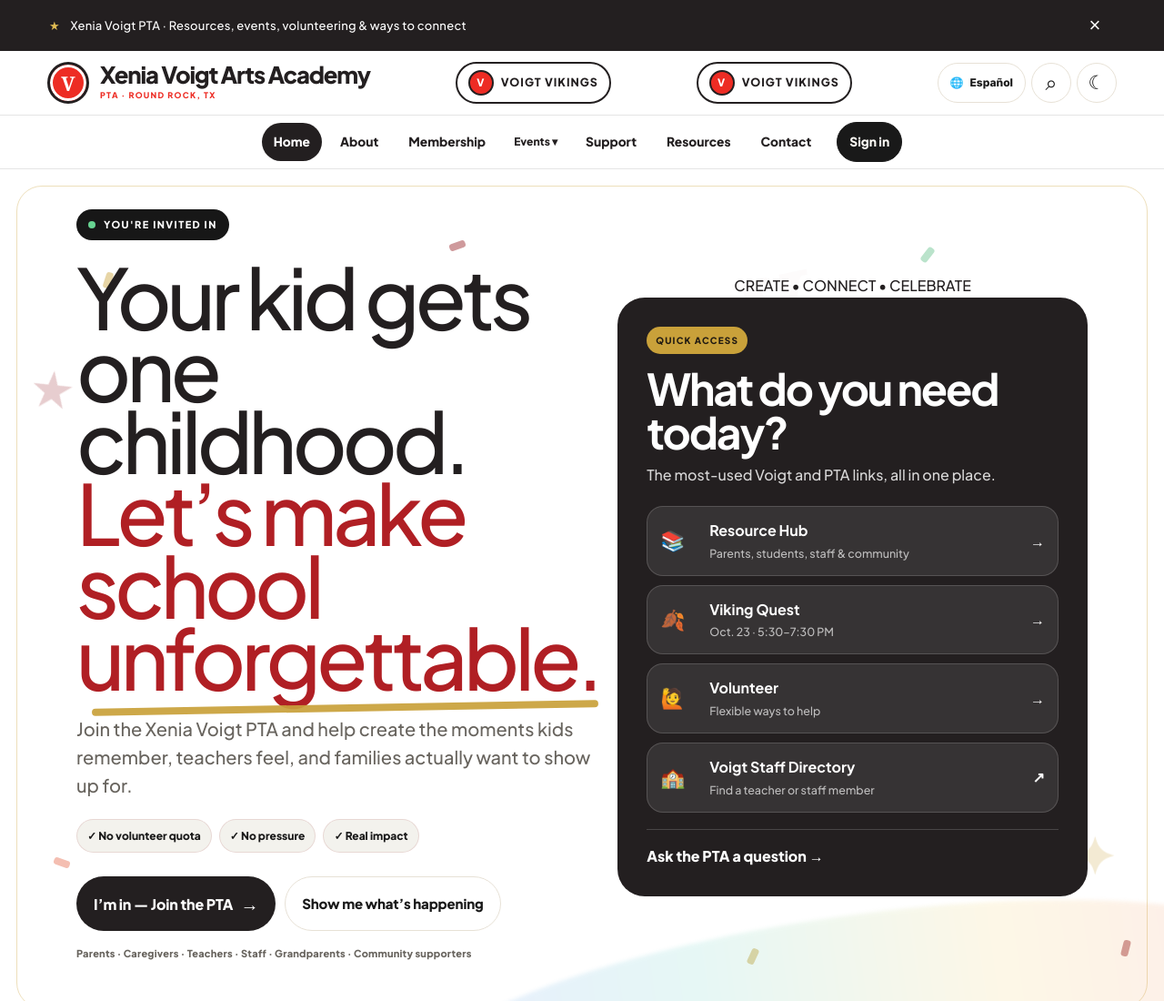
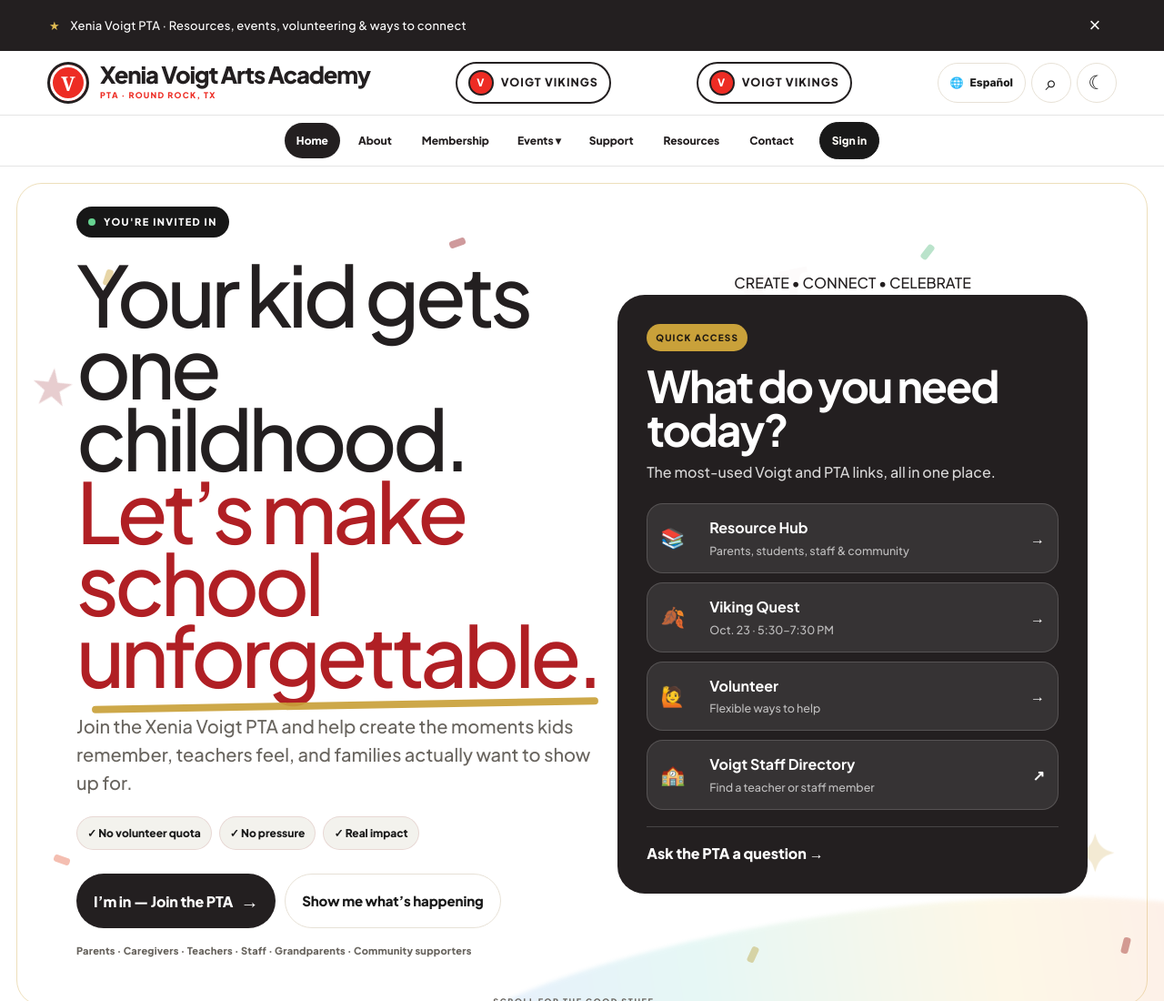
Before and after one commit to officiallightningdispatch/XeniaVoigtPTA, a website: page index.html in a window 1280 px wide. Shown: the top 1100 px of the page at 91% size. Drawn offline with Linux system fonts and the light colour scheme.

Commit message:
Keep Events navigation typography consistent

```diff
--- a/menu-festival-update.css
+++ b/menu-festival-update.css
@@ -1,2 +1,2 @@
-.nav-dropdown{position:relative;display:flex;align-items:center}.nav-dropdown-toggle{border:0;background:transparent;color:inherit;font:inherit;font-size:12px;font-weight:750;padding:10px 11px;border-radius:999px;cursor:pointer;white-space:nowrap}.nav-dropdown-toggle:hover,.nav-dropdown.active .nav-dropdown-toggle,.nav-dropdown.open .nav-dropdown-toggle{color:var(--wine);background:color-mix(in srgb,var(--wine) 7%,transparent)}.nav-dropdown-menu{display:none;position:absolute;top:calc(100% + 8px);left:50%;transform:translateX(-50%);min-width:260px;padding:8px;background:var(--paper);border:1px solid var(--line);border-radius:16px;box-shadow:var(--shadow);z-index:120}.nav-dropdown.open .nav-dropdown-menu,.nav-dropdown:hover .nav-dropdown-menu{display:grid}.nav-dropdown-menu a{border-radius:10px!important;padding:11px 12px!important}.nav-dropdown-menu a+ a{margin-top:2px}
-@media(max-width:960px){.nav-dropdown{display:block;width:100%}.nav-dropdown-toggle{display:flex;align-items:center;justify-content:space-between;width:100%;min-height:58px;font-size:20px;padding:15px 8px;border-radius:0;border-bottom:1px solid var(--line)}.nav-dropdown-menu{display:none;position:static;transform:none;min-width:0;padding:0 0 6px 18px;border:0;border-radius:0;box-shadow:none;background:transparent}.nav-dropdown:hover .nav-dropdown-menu{display:none}.nav-dropdown.open .nav-dropdown-menu{display:grid}.nav-dropdown-menu a{font-size:17px!important;min-height:50px!important;padding:12px 8px!important}.nav-dropdown.active .nav-dropdown-toggle{color:var(--wine)}}
+.nav-dropdown{position:relative;display:flex;align-items:center}.nav-dropdown-toggle{border:0;background:transparent;color:inherit;font-family:inherit;font-size:12px!important;font-weight:750;line-height:inherit;padding:10px 11px;border-radius:999px;cursor:pointer;white-space:nowrap}.nav-dropdown-toggle:hover,.nav-dropdown.active .nav-dropdown-toggle,.nav-dropdown.open .nav-dropdown-toggle{color:var(--wine);background:color-mix(in srgb,var(--wine) 7%,transparent)}.nav-dropdown-menu{display:none;position:absolute;top:calc(100% + 8px);left:50%;transform:translateX(-50%);min-width:260px;padding:8px;background:var(--paper);border:1px solid var(--line);border-radius:16px;box-shadow:var(--shadow);z-index:120}.nav-dropdown.open .nav-dropdown-menu,.nav-dropdown:hover .nav-dropdown-menu{display:grid}.nav-dropdown-menu a{border-radius:10px!important;padding:11px 12px!important;font-family:inherit!important;font-size:12px!important;font-weight:750!important;line-height:inherit!important}.nav-dropdown-menu a+ a{margin-top:2px}.nav-inner>a,.nav-dropdown-toggle,.nav-dropdown-menu a{font-size:12px!important}
+@media(max-width:960px){.nav-dropdown{display:block;width:100%}.nav-dropdown-toggle{display:flex;align-items:center;justify-content:space-between;width:100%;min-height:58px;font-size:20px!important;padding:15px 8px;border-radius:0;border-bottom:1px solid var(--line)}.nav-dropdown-menu{display:none;position:static;transform:none;min-width:0;padding:0 0 6px 18px;border:0;border-radius:0;box-shadow:none;background:transparent}.nav-dropdown:hover .nav-dropdown-menu{display:none}.nav-dropdown.open .nav-dropdown-menu{display:grid}.nav-dropdown-menu a{font-size:20px!important;min-height:58px!important;padding:15px 8px!important}.nav-dropdown.active .nav-dropdown-toggle{color:var(--wine)}.nav-inner>a,.nav-dropdown-toggle,.nav-dropdown-menu a{font-size:20px!important;font-weight:750!important;line-height:1.2!important}}
```
